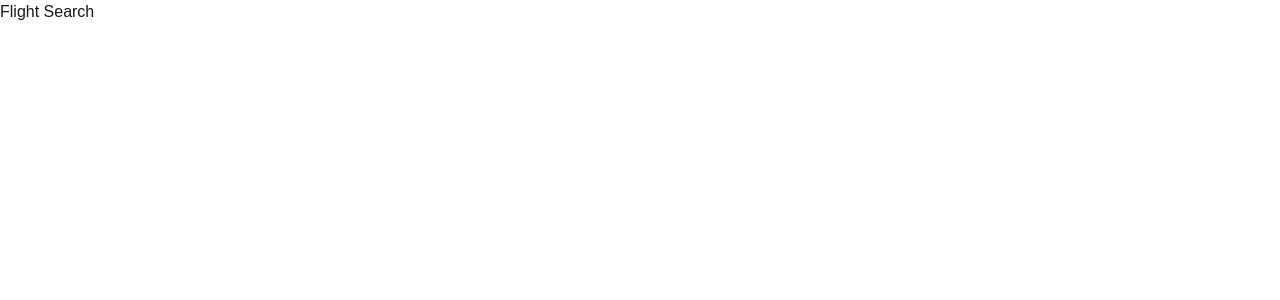
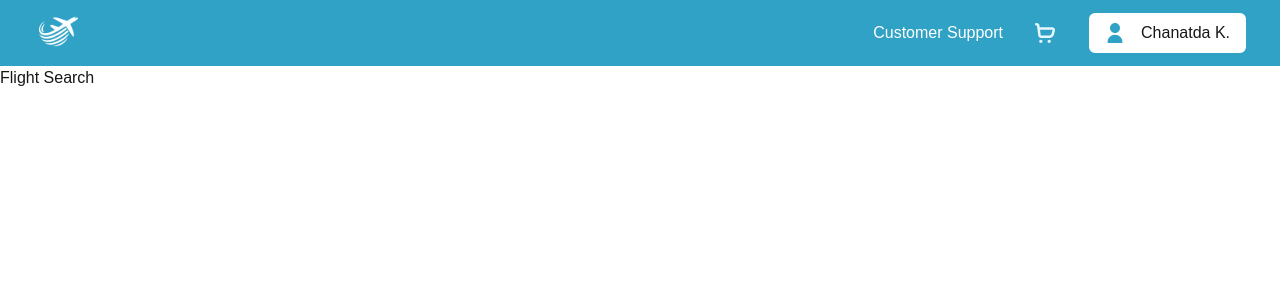
Before and after one commit to Mysterioucz/Se-Project, a Next.js app in the folder frontend/: page /flights/search in a window 1280 px wide. Shown: the top 300 px of the page. Built offline with nearby package versions, Linux system fonts and the light colour scheme.

Commit message:
feat: Navbar & Global Button

```diff
--- a/frontend/src/app/flights/search/page.tsx
+++ b/frontend/src/app/flights/search/page.tsx
@@ -1,3 +1,15 @@
+"use client";
+
+import Navbar from "../../../components/Navbar"
+import { useState } from "react";
+
 export default function Page(){
-    return <div>Flight Search</div>
+    const [account, setaccount] = useState({isSignIn: true, displayName: "Chanatda K."}); // Waiting to sync with Backend data
+    return (
+        <div>
+            {/* Testing Navigation Bar */}
+            <Navbar isSignIn={account.isSignIn} displayName={account.displayName}/>
+            Flight Search
+        </div>
+    );
 }
--- a/frontend/src/app/globals.css
+++ b/frontend/src/app/globals.css
@@ -8,7 +8,6 @@
 @theme inline {
   --color-background: var(--background);
   --color-foreground: var(--foreground);
-  /* --font-sans: var(--font-geist-sans); */
   --font-mono: var(--font-geist-mono);
 }
 
@@ -16,7 +15,7 @@
 @theme {
   --font-sans: "Sarabun", "IBM Plex Sans Thai", sans-serif;
 
-  --color-common-white: #FFFFFF;
+  --color-common-white: #ffffff;
   --color-common-black: #000000;
 
   --color-primary-950: #011319;
@@ -71,33 +70,33 @@
   --color-success-light: #86C689;
   --color-success-lighter: #CAE6CB;
 
-  --text-display: 3rem/120% var(--font-sans);
-  --text-subdisplay: 2.5rem/120% var(--font-sans);
-  --text-h1: 2rem/120% var(--font-sans);
-  --text-h2: 1.5rem/120% var(--font-sans);
-  --text-h3: 1.25rem/120% var(--font-sans);
-  --text-body-lg: 1.125rem/120% var(--font-sans);
-  --text-body: 1rem/120% var(--font-sans);
-  --text-body-sm: 0.875rem/120% var(--font-sans);
-  --text-caption: 0.75rem/120% var(--font-sans);
+  --text-display: 3rem/120% var(--font-sans); /* 48px */
+  --text-subdisplay: 2.5rem/120% var(--font-sans); /* 40px */
+  --text-h1: 2rem/120% var(--font-sans); /* 32px */
+  --text-h2: 1.5rem/120% var(--font-sans); /* 24px */
+  --text-h3: 1.25rem/120% var(--font-sans); /* 20px */
+  --text-body-lg: 1.125rem/120% var(--font-sans); /* 18px */
+  --text-body: 1rem/120% var(--font-sans); /* 16px */
+  --text-body-sm: 0.875rem/120% var(--font-sans); /* 14px */
+  --text-caption: 0.75rem/120% var(--font-sans); /* 12px */
 
-  --radius-sm: 0.25rem;
-  --radius-md: 0.5rem;
-  --radius-lg: 1rem;
+  --radius-sm: 0.25rem; /* 4px */
+  --radius-md: 0.5rem; /* 8px */
+  --radius-lg: 1rem; /* 16px */
 
-  --spacing-xs: 0.25rem;
-  --spacing-sm: 0.5rem;
-  --spacing-sm-md: 0.75rem;
-  --spacing-md: 1rem;
-  --spacing-lg: 1.5rem;
-  --spacing-xl: 2rem;
-  --spacing-xxl: 2.5rem;
-  --spacing-xxxl: 4rem;
+  --spacing-xs: 0.25rem; /* 4px */
+  --spacing-sm: 0.5rem; /* 8px */
+  --spacing-sm-md: 0.75rem; /* 12px */
+  --spacing-md: 1rem; /* 16px */
+  --spacing-lg: 1.5rem; /* 24px */
+  --spacing-xl: 2rem; /* 32px */
+  --spacing-xxl: 2.5rem; /* 40px */
+  --spacing-xxxl: 4rem; /* 64px */
 
-  --shadow-sm: 0 0.0625rem 0.125rem rgba(0,0,0,0.05);
-  --shadow-sm-md: 0 0.125rem 0.25rem rgba(0,0,0,0.06);
-  --shadow-md: 0 0.25rem 0.375rem rgba(0,0,0,0.07);
-  --shadow-lg: 0 0.5rem 0.75rem rgba(0,0,0,0.1);
+  --shadow-sm: 0 0.0625rem 0.125rem rgba(0,0,0,0.05); /* 1px 2px */
+  --shadow-sm-md: 0 0.125rem 0.25rem rgba(0,0,0,0.06); /* 2px 4px */
+  --shadow-md: 0 0.25rem 0.375rem rgba(0,0,0,0.07); /* 4px 6px */
+  --shadow-lg: 0 0.5rem 0.75rem rgba(0,0,0,0.1); /* 8px 12px */
 }
 
 @media (prefers-color-scheme: dark) {
@@ -110,5 +109,5 @@
 body {
   background: var(--background);
   color: var(--foreground);
-  font-family: Arial, Helvetica, sans-serif;
+  font-family: var(--font-sans);
 }
--- /dev/null
+++ b/frontend/src/components/Button.tsx
@@ -0,0 +1,85 @@
+"use client";
+
+import React, { useState } from "react";
+
+type ButtonState = "enabled" | "disabled";
+type ButtonStyle = "fill" | "stroke" | "text";
+type ButtonSize = "sm" | "md" | "lg";
+
+interface ButtonProps {
+    text: string;
+    iconStart?: string;
+    iconEnd?: string;
+    onClick?: () => void;
+    disabled?: boolean;
+    styleType?: ButtonStyle;  // fill, stroke, text
+    size?: ButtonSize;        // sm, md, lg
+    href: string;
+}
+
+export default function Button({
+    text,
+    iconStart,
+    iconEnd,
+    onClick,
+    disabled = false,
+    styleType = "fill",
+    size = "md",
+    href, // Navigate to 'href' page
+}: ButtonProps) {
+    const [clicked, setClicked] = useState(false);
+
+    const handleClick = () => {
+        if (!disabled) {
+            setClicked(!clicked); // toggle สี
+            onClick?.();
+            if (href) {
+                setTimeout(() => {
+                    window.location.href = href; // ไปยังลิงก์ที่รับมา
+                }, 100); // ให้ React render ก่อน
+            }
+        }
+    };
+
+    const sizeClasses: Record<ButtonSize, string> = {
+        sm: "py-[var(--spacing-sm)] px-[var(--spacing-sm)] text-[var(--text-body-sm)]",
+        md: "py-[var(--spacing-sm)] px-[var(--spacing-md)] text-[var(--text-body)]",
+        lg: "py-[var(--spacing-md)] px-[var(--spacing-lg)] text-[var(--text-body-lg)]",
+    };
+
+    const styleClasses: Record<ButtonStyle, string> = {
+        fill: `
+      ${clicked ? "bg-[var(--color-primary-300)] text-[var(--color-common-white)]" : "bg-[var(--color-primary-400)] text-[var(--color-common-white)]"}
+      hover:bg-[var(--color-primary-600)]
+    `,
+        stroke: `
+      ${clicked ? "border-2 border-[var(--color-primary-300)] text-[var(--color-primary-300)]" : "border-2 border-[var(--color-primary-400)] text-[var(--color-primary-400)]"}
+      bg-[var(--color-common-white)]
+      hover:border-[var(--color-primary-600)] hover:text-[var(--color-primary-600)]
+    `,
+        text: `
+      ${clicked ? "text-[var(--color-primary-300)]" : "text-[var(--color-primary-400)]"}
+      bg-transparent
+      hover:text-[var(--color-primary-600)]
+    `,
+    };
+
+    return (
+        <button
+            onClick={handleClick}
+            disabled={disabled}
+            className={`
+        flex items-center gap-[var(--spacing-md)]
+        w-fit h-full rounded-[var(--radius-md)]
+        transition-colors duration-200
+        ${sizeClasses[size]}
+        ${styleClasses[styleType]}
+        ${disabled ? "opacity-50 cursor-not-allowed" : "cursor-pointer"}
+      `}
+        >
+            {iconStart && <img src={iconStart} alt="" className="w-[1.25rem] h-[1.25rem]" />}
+            <span className="text-inherit">{text}</span>
+            {iconEnd && <img src={iconEnd} alt="" className="w-[1.25rem] h-[1.25rem]" />}
+        </button>
+    );
+}
--- /dev/null
+++ b/frontend/src/components/Helper.ts
@@ -0,0 +1,4 @@
+export interface NavbarProps {
+    isSignIn: boolean;
+    displayName?: string;
+}
--- /dev/null
+++ b/frontend/src/components/Navbar.tsx
@@ -0,0 +1,59 @@
+"use client";
+
+import Button from "./Button";
+import { useState } from "react";
+import { useRouter } from "next/navigation";
+import { NavbarProps } from "./Helper";
+
+export default function Navbar({ isSignIn, displayName }: NavbarProps) {
+  const router = useRouter();
+  const [clicked, setClicked] = useState(false);
+
+  const goTo = (path: string) => {
+    router.push(path);
+  };
+
+  return (
+    <nav className="bg-[var(--color-primary-400)] flex items-center w-full justify-between py-[var(--spacing-sm)] px-[var(--spacing-xl)] sticky top-0">
+      <img
+        src="/logo/logo_nobg_white.svg"
+        alt="Logo White"
+        className="w-[3.125rem] h-[3.125rem] cursor-pointer"
+        onClick={() => goTo("")} // Navigate to Main page
+      />
+      <div className="flex items-center gap-[var(--spacing-xl)]">
+        <p
+          className="text-white text-[var(--text-body)] cursor-pointer"
+          onClick={() => goTo("")} // Navigate to Customer support
+        >
+          Customer Support
+        </p>
+        <img
+          src="/navbar/fi-br-shopping-cart.svg"
+          alt="Cart"
+          className="w-[1.25rem] h-[1.25rem] cursor-pointer"
+          onClick={() => goTo("")} // Navigate to Cart page
+        />
+        {isSignIn ? (
+          <Button
+            text={displayName ?? "Can't Fetch Name"}
+            styleType="stroke"
+            size="md"
+            iconStart="/navbar/fi-sr-user.svg"
+            href="" // Navigate to Profile page
+            onClick={() => setClicked(!clicked)}
+          />
+        ) : (
+          <Button
+            text="Sign in / Register"
+            styleType="stroke"
+            size="md"
+            iconStart="/navbar/fi-sr-user.svg"
+            href="" // Navigate to Signin / Register page
+            onClick={() => setClicked(!clicked)}
+          />
+        )}
+      </div>
+    </nav>
+  );
+}
```
Also changed, not shown: frontend/public/navbar/fi-br-shopping-cart.svg (added), frontend/public/navbar/fi-sr-user.svg (added).
